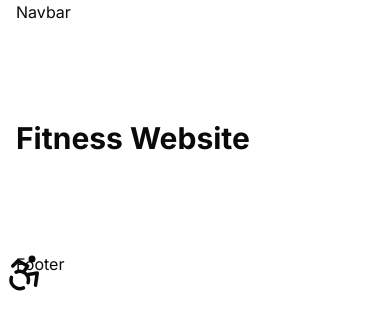
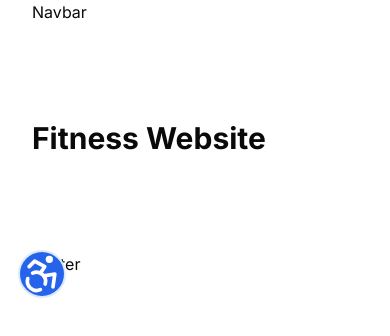
Before and after one commit to giannis198/FitnessWebsite, a Next.js app: page / in a window 390 px wide. Shown: the top 336 px of the page. Built offline with nearby package versions, Linux system fonts and the light colour scheme.

Commit message:
widget color changed

```diff
--- a/components/Widget.tsx
+++ b/components/Widget.tsx
@@ -50,12 +50,17 @@ function Widget() {
   return (
     <>
       <Sheet>
-        <SheetTrigger className='absolute left-1'>
-          <AccessibilityIcon size={42} />
+        <SheetTrigger className='absolute left-5 rounded-full bg-blue-600 ring-2 ring-blue-100 transition-all hover:bg-blue-300'>
+          <div className='hidden md:flex'>
+            <AccessibilityIcon size={64} color='white' />
+          </div>
+          <div className='md:hidden'>
+            <AccessibilityIcon size={44} color='white' />
+          </div>
         </SheetTrigger>
         <SheetContent side='left'>
-          <SheetHeader>
-            <SheetTitle className='mt-10'>Μενού Προσβασιμότητας</SheetTitle>
+          <SheetHeader className='flex items-center justify-center'>
+            <SheetTitle className='mt-10 '>Μενού Προσβασιμότητας</SheetTitle>
             <SheetDescription className='mt-4 grid grid-cols-2 gap-4'>
               <button onClick={increaseTextSize}>
                 <WidgetButton icon={ALargeSmall} text='Μεγάλο κείμενο' />
--- a/tailwind.config.ts
+++ b/tailwind.config.ts
@@ -12,7 +12,7 @@ const config = {
   theme: {
     container: {
       center: true,
-      padding: '1rem',
+      padding: '2rem',
       screens: {
         '2xl': '1400px'
       }
```
